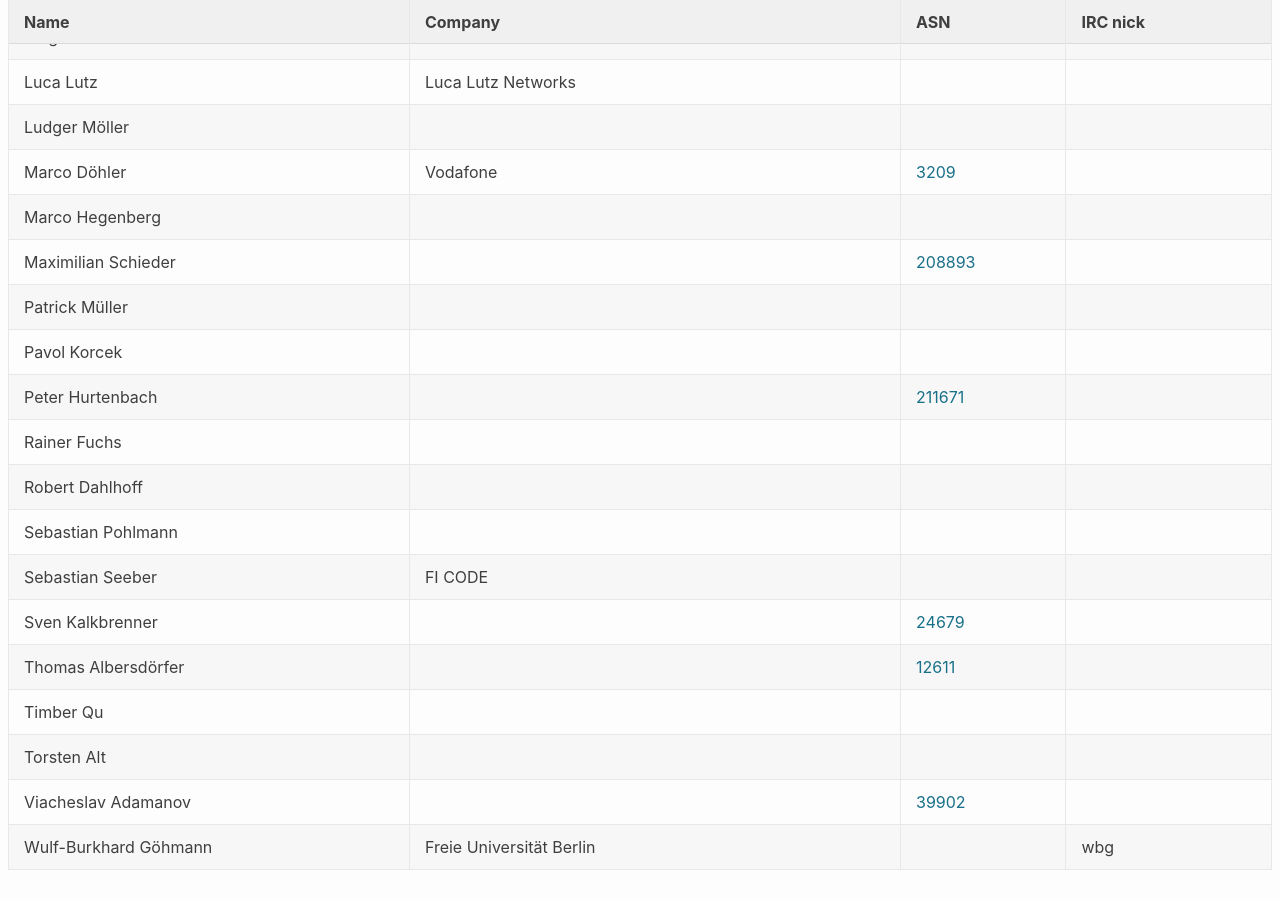
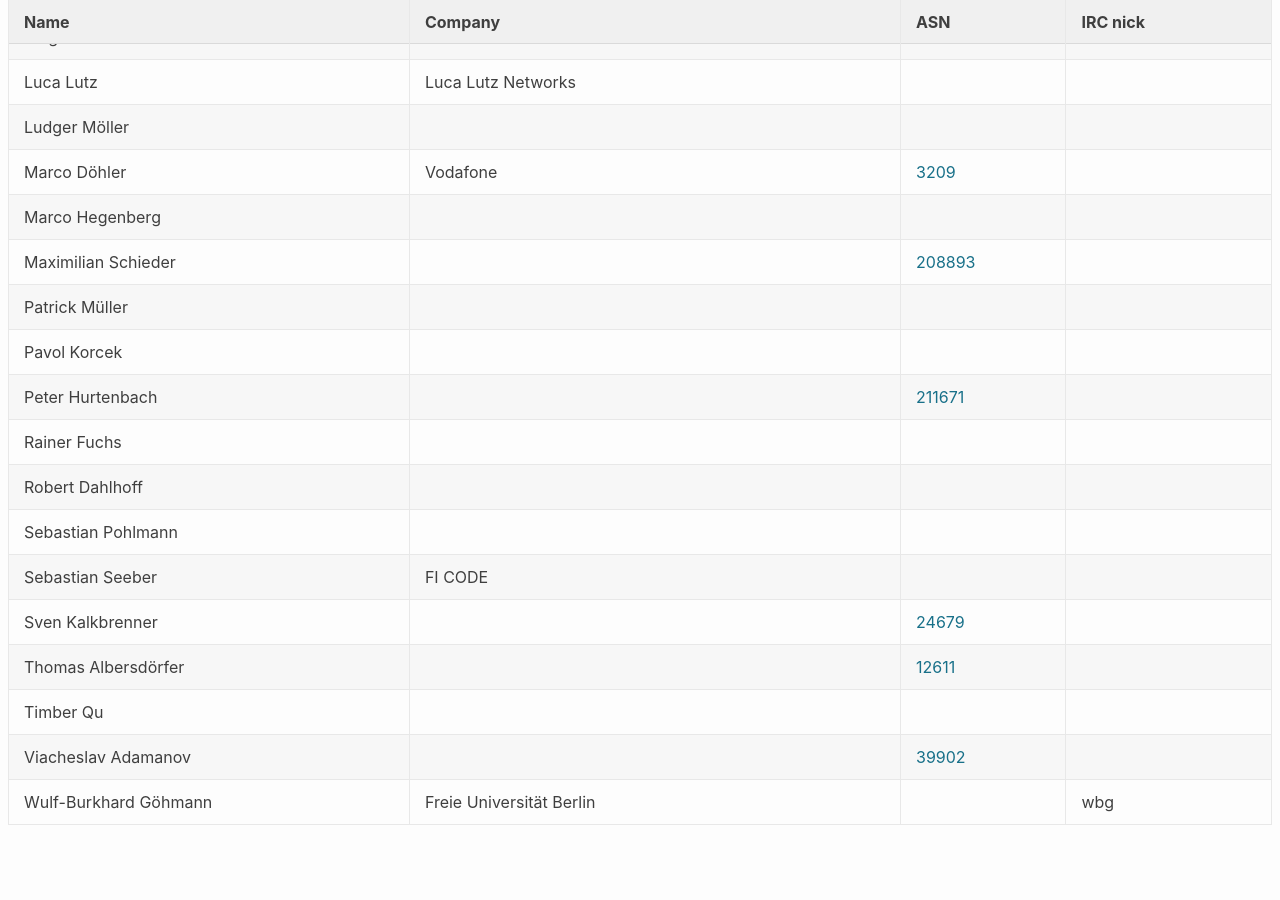
Before and after one commit to denog/pretix-attendeelist, a Jekyll site: the page built from denog15/index.md, in a window 1280 px wide and 900 px high, scrolled down 11822 px. Built offline with Jekyll 4.4.1, drawn with Linux system fonts in a browser that asks for light colours; after the commit the page ends 12677 px from its top, so only the background shows below that.

Commit message:
Latest data: Wed Oct  4 22:10:24 UTC 2023

```diff
--- a/_data/attendees_denog15_online.json
+++ b/_data/attendees_denog15_online.json
@@ -150,12 +150,6 @@
     "asn": null
   },
   {
-    "name": "Torsten Alt",
-    "company": null,
-    "irc": null,
-    "asn": null
-  },
-  {
     "name": "Viacheslav Adamanov",
     "company": null,
     "irc": null,
```
